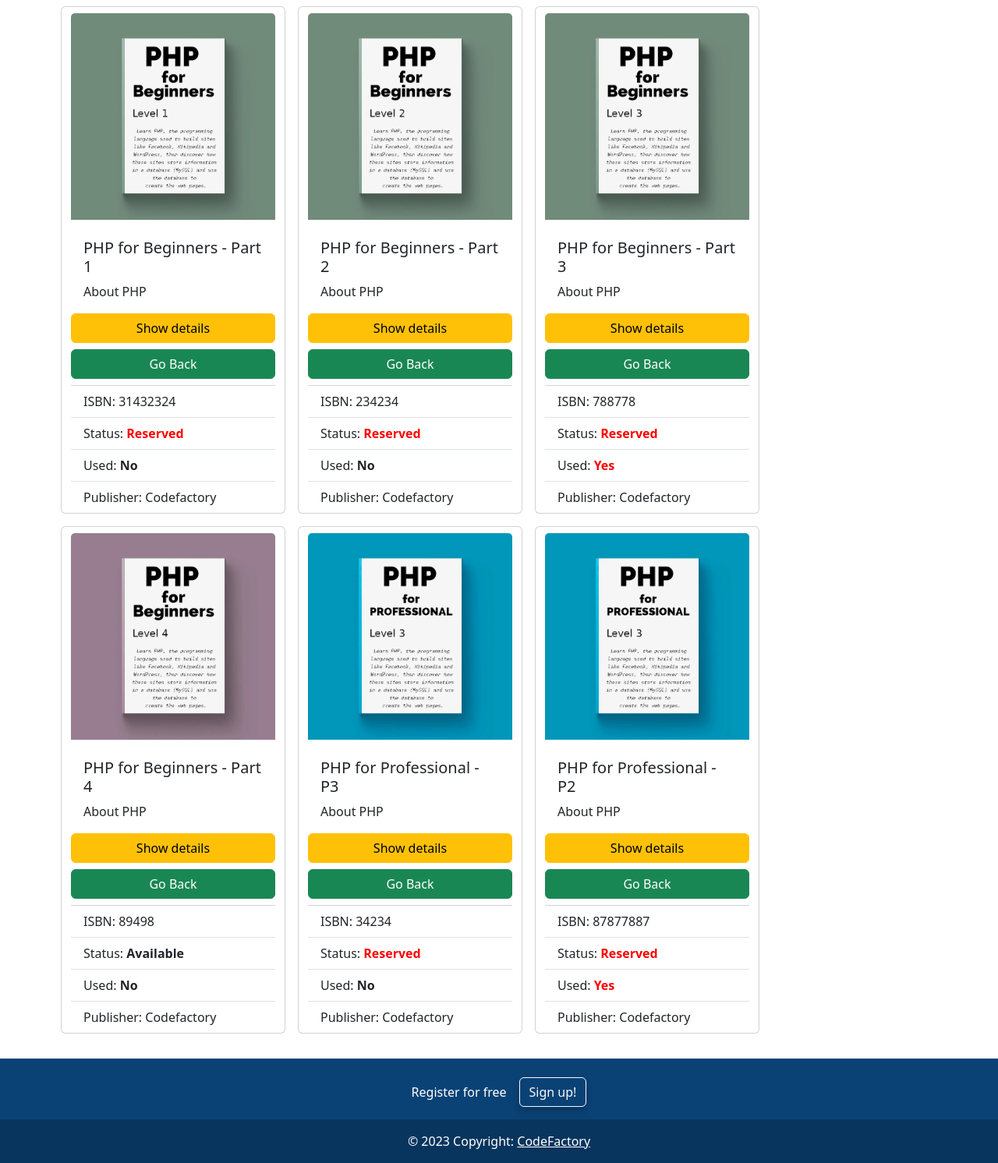
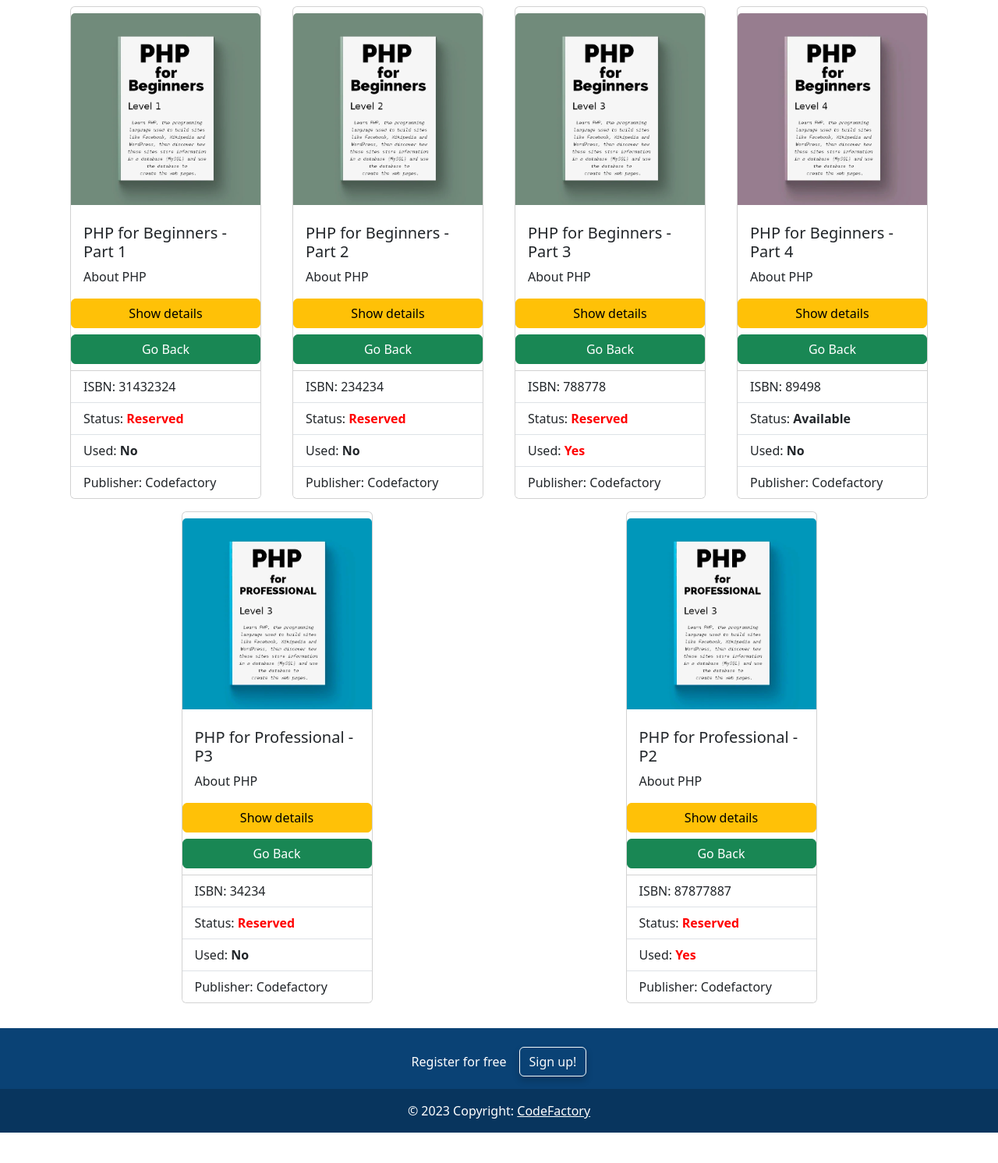
Before and after one commit to hesham0ahmed/CR4_PHP_CRUD_Login, a PHP site: page /products/publisher_user.php?publisher_name=Codefactory in a window 1280 px wide. Shown: the part 56-1548 px from the top of the page at 78% size. After the commit the page ends 1509 px from the top, so only its background shows below. Run offline with PHP 8.4, Linux system fonts and the light colour scheme; a user stored in the database is signed in; data comes from the database, SQL or seed files in the repository.

Commit message:
pub_user_view

```diff
--- a/products/publisher_user.php
+++ b/products/publisher_user.php
@@ -53,7 +53,7 @@
 
     if (mysqli_num_rows($result) > 0) {
       echo "
-      <div class='container d-flex justify-content-center'>
+      <div class='container'>
       <div class='row row-cols-lg-4 row-cols-md-3 row-cols-sm-2 row-cols-xs-1'>";
 
       while ($row = mysqli_fetch_assoc($result)) {
@@ -71,8 +71,9 @@
         $used = ($row["used"] == 0) ? "No" : "<span style='color: red;'>Yes</span>";
 
 
-        echo "
-        <div class='card my-2 mx-2' style='width: 18rem;'>
+        echo " <div class='container'>
+        <div>
+        <div class='card my-2 mx-2' style='width: auto;'>
         <img src='../pictures/{$row["picture"]}' class='card-img-top my-2' alt='...'>
         <div class='card-body'>
           <h5 class='card-title'>{$row["title"]}</h5>
@@ -88,7 +89,7 @@
         Publisher: {$row["publisher_name"]}
         </li>
         </ul>
-        </div>";
+        </div></div></div>";
       }
       echo "
       </div>
```
